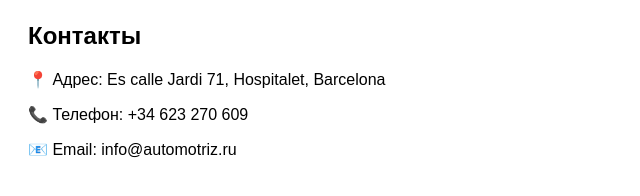
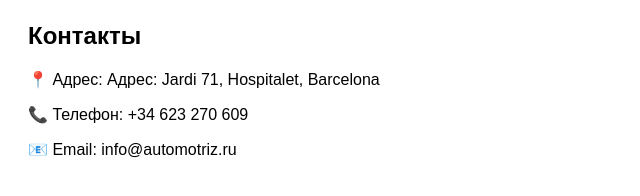
Before and after one commit to voalea/automotriz-site, a plain HTML site: page index.html in a window 1280 px wide. Shown: the part 376-572 px from the top of the page, 0-640 px from the left. Drawn offline with Linux system fonts and the light colour scheme.

Commit message:
Update index.html

```diff
--- a/index.html
+++ b/index.html
@@ -27,7 +27,7 @@
   </ul>
 
   <h2>Контакты</h2>
-  <p>📍 Адрес: Es calle Jardi 71, Hospitalet, Barcelona</p>
+  <p>📍 Адрес: Адрес: Jardi 71, Hospitalet, Barcelona</p>
   <p>📞 Телефон: +34 623 270 609</p>
   <p>📧 Email: info@automotriz.ru</p>
 </body>
```
